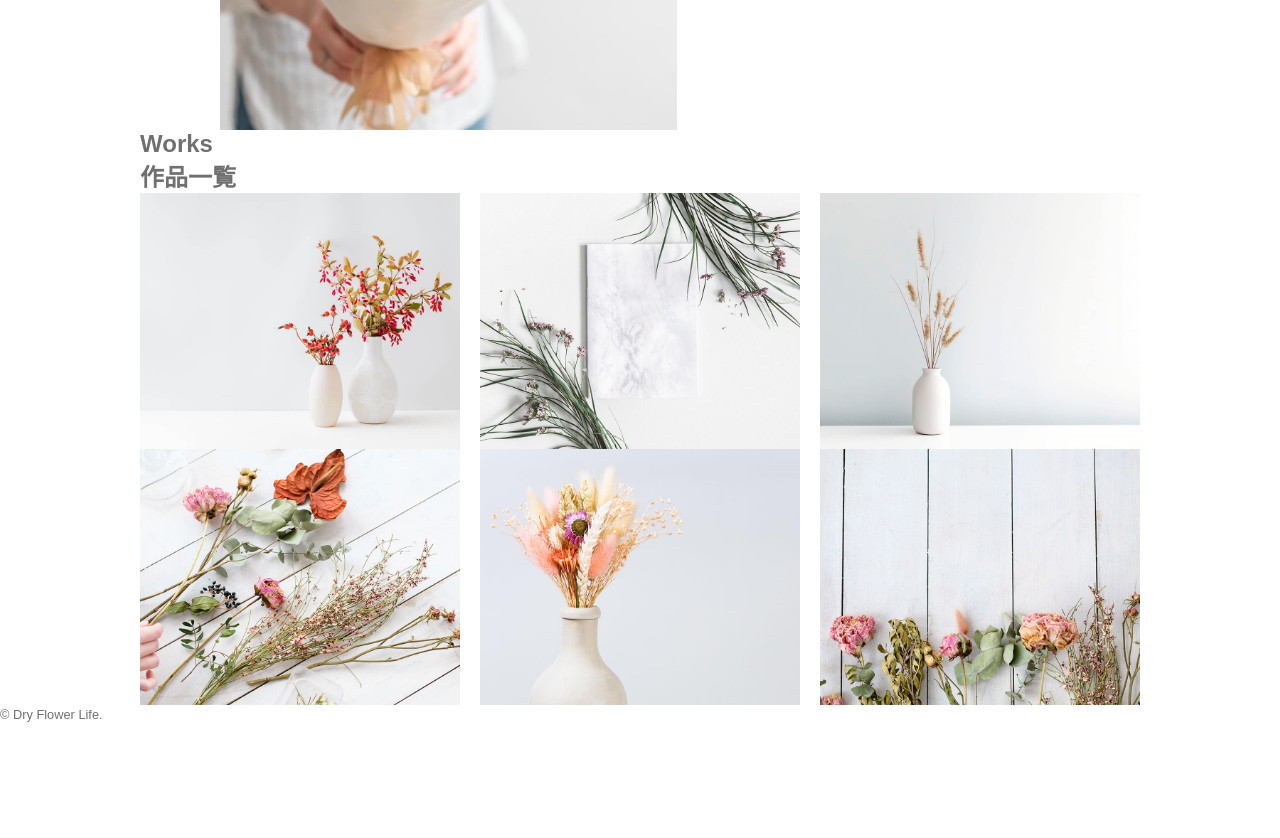
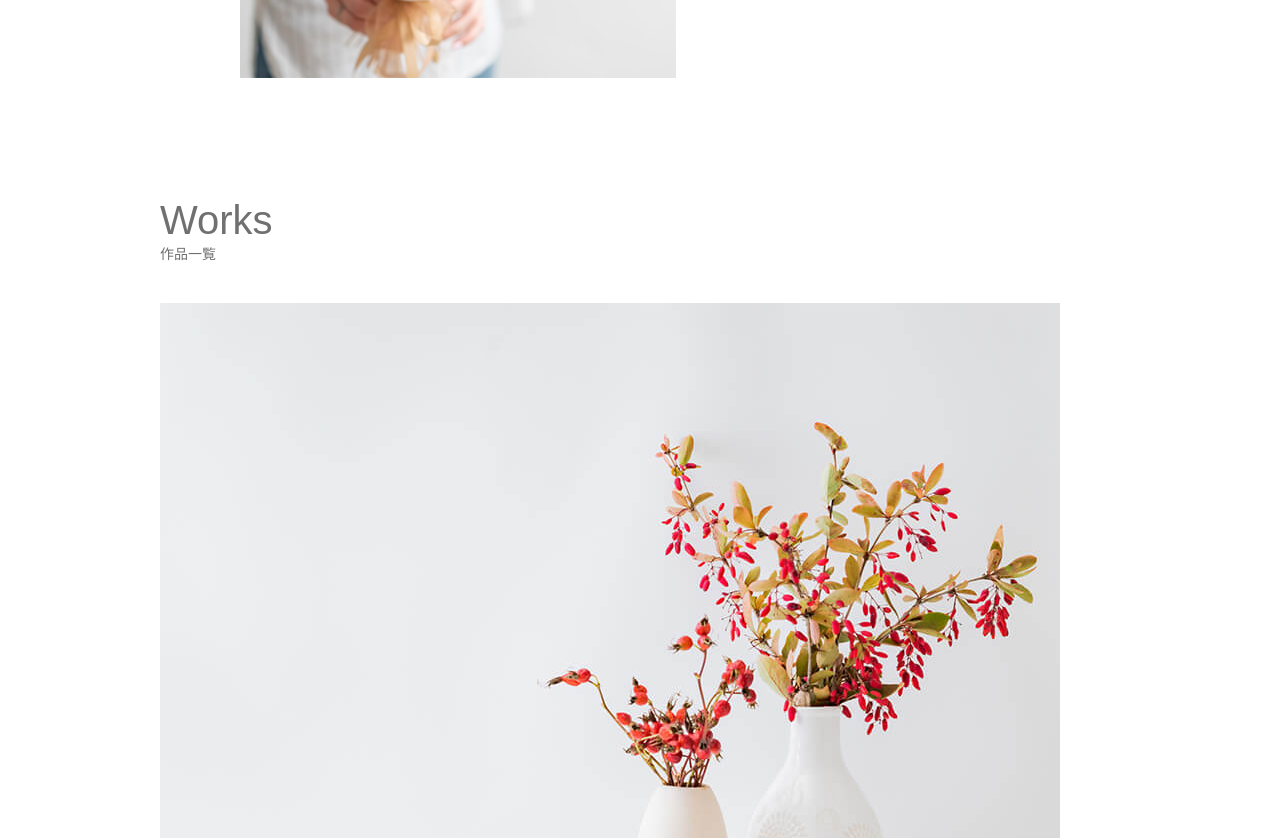
Before and after one commit to oyaiduyuuta/20251009-hc, a plain HTML site: page index.html in a window 1280 px wide. Shown: the part 1320-2158 px from the top of the page. Before the commit the page ends 2043 px from the top, so only its background shows below. Drawn offline with Linux system fonts and the light colour scheme; some packages are replaced by stand-ins of ours.

Commit message:
Add files via upload

```diff
--- a/css/style.css
+++ b/css/style.css
@@ -1,26 +1,25 @@
-@charset "UTF-8";
-/* General */
+@charset "utf-8";
+/*----------------------------------------
+General
+----------------------------------------*/
 html {
   font-size: 100%;
 }
 body {
   font-family: sans-serif;
-  color: #707070;
+  color: #707070
 }
 
 img {
   max-width: 100%;
   vertical-align: bottom;
 }
-
 li {
   list-style: none;
 }
-
 a {
   text-decoration: none;
 }
-
 a:hover {
   opacity: 0.7;
 }
@@ -29,7 +28,23 @@ a:hover {
   max-width: 1000px;
   margin: 0 auto;
 }
-/* Header */
+
+.section-title {
+  font-weight: normal;
+  margin-bottom: 40px;
+}
+.section-title .en {
+  display: block;
+  font-size: 40px;
+}
+.section-title .ja {
+  display: block;
+  font-size: 14px;
+}
+
+/*----------------------------------------
+Header
+----------------------------------------*/
 header {
   display: flex;
   align-items: center;
@@ -40,20 +55,33 @@ header .logo {
   max-width: 190px;
   line-height: 0;
 }
-
 header .logo a {
   display: block;
 }
 
+header .navi {
+  display: flex;
+  align-items: center;
+}
 header .navi li {
   font-size: 14px;
   margin-left: 40px;
 }
-
+/*----------------------------------------
+Main
+----------------------------------------*/
+main.wrapper {
+  padding: 0 20px;
+}
+/*----------------------
+Main-visual
+----------------------*/
 .main-visual {
   margin-bottom: 80px;
 }
-
+/*----------------------
+Introduction
+----------------------*/
 .introduction {
   margin-bottom: 80px;
   text-align: center;
@@ -66,18 +94,14 @@ header .navi li {
 .introduction .text {
   font-size: 14px;
 }
-
-
-.section-title .en,
-.section-title .ja {
-  display: block;
-}
-
+/*----------------------
+Profile
+----------------------*/
 #profile {
   display: flex;
   align-items: center;
+  margin-bottom: 120px;
 }
-
 #profile .img {
   width: 50%;
   margin-left: 80px;
@@ -86,18 +110,37 @@ header .navi li {
   width: 50%;
   padding-left: 80px;
 }
+#profile .detail p {
+  font-size: 14px;
+  line-height: 2;
+}
 
-.works-list {
+/* works */
+
+#works {
+ margin-bottom: 120px;
+}
+#works .works-list {
   display: flex;
   flex-wrap: wrap;
 }
-
-
-.works-list li {
+works .works-list li {
   width: 32%;
-  margin-right: 2%;
+  margin: 0 2% 2% 0;
 }
 
-.works-list li:nth-child(3n) {
+#works .works-list li:nth-child(3n) {
   margin-right: 0;
 }
+
+/* footer */
+
+footer {
+  font-size: 12px;
+  padding-bottom: 20px;
+  text-align: center;
+}
+
+footer .copyright {
+  font-size: lem;
+}
--- a/index.html
+++ b/index.html
@@ -1,31 +1,21 @@
-<!DOCTYPE html>
+<!doctype html>
 <html lang="ja">
+
 <head>
   <meta charset="utf-8">
-
   <title>Dry Flower Life</title>
-
   <meta name="description" content="趣味のドライフラワーを紹介するプロフィールサイト。これまでに作った作品を掲載。">
-
-
   <meta name="viewport" content="width=device-width, initial-scale=1">
-
   <link rel="icon" href="img/favicon.ico">
-
   <link rel="apple-touch-icon" href="img/apple-touch-icon.png">
-
   <link rel="stylesheet" href="https://unpkg.com/ress/dist/ress.min.css">
-
-
   <link rel="stylesheet" href="css/style.css">
 </head>
 
 <body>
-
-  <header  class="wrapper">
+  <header class="wrapper">
     <h1 class="logo">
       <a href="index.html">
-
         <img src="img/logo.svg" alt="Dry Flower Life">
       </a>
     </h1>
@@ -57,11 +47,11 @@
       <div class="img">
         <img src="img/profile.jpg" alt="プロフィール画像">
       </div>
+
       <div class="detail">
         <h2 class="section-title">
           <span class="en">Profile</span>
           <span class="ja">自己紹介</span>
-
         </h2>
         <p>
           趣味でドライフラワー作りを始め、現在はドライフラワー作家として活動しています。<br>
@@ -71,12 +61,10 @@
     </section>
 
     <section id="works">
-
       <h2 class="section-title">
         <span class="en">Works</span>
         <span class="ja">作品一覧</span>
       </h2>
-
 
       <ul class="works-list">
         <li><img src="img/works1.jpg" alt="作品1"></li>
@@ -89,7 +77,7 @@
     </section>
   </main>
 
-  <footer class="footer">
+  <footer class="wrapper">
     <small class="copyright">&copy; Dry Flower Life.</small>
   </footer>
 </body>
```
Lines whose indentation alone changed are shown as unchanged.
